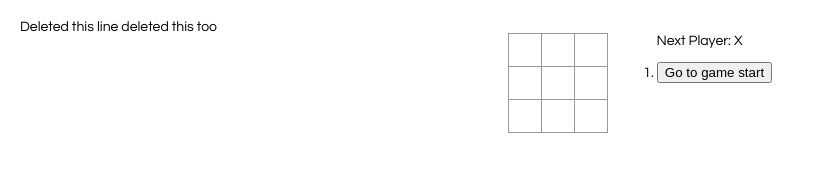
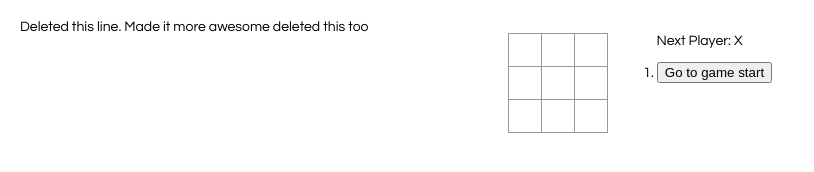
Before and after one commit to ankitagupta820/Tic-Tac-Toe, a React app: page public/index.html in a window 1280 px wide. Shown: the whole page, without its empty margins (0-814 px from the left). Built offline with nearby package versions, Linux system fonts and the light colour scheme.

Commit message:
Did another commit on github web

```diff
--- a/public/index.html
+++ b/public/index.html
@@ -14,7 +14,7 @@
       manifest.json provides metadata used when your web app is installed on a
       user's mobile device or desktop. See https://developers.google.com/web/fundamentals/web-app-manifest/
     -->
-    Deleted this line
+    Deleted this line. Made it more awesome
     <!--
       Notice the use of %PUBLIC_URL% in the tags above.
       It will be replaced with the URL of the `public` folder during the build.
```
